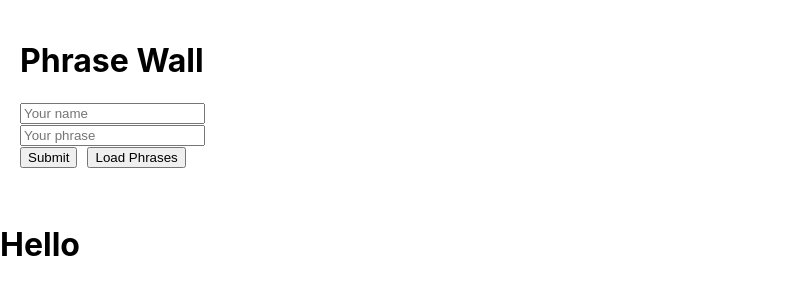
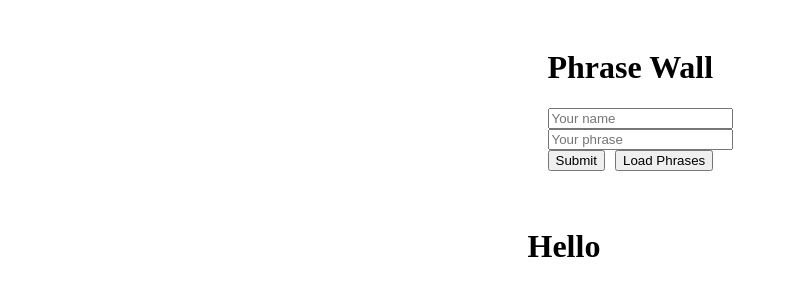
Before and after one commit to MichaelGalloway404/testReact, a React (Create React App) app: page / in a window 1280 px wide. Shown: the top 300 px of the page, without its empty margins (0-794 px from the left). Built offline with nearby package versions, Linux system fonts and the light colour scheme.

Commit message:
center display

```diff
--- a/src/index.css
+++ b/src/index.css
@@ -1,13 +1,4 @@
 body {
-  margin: 0;
-  font-family: -apple-system, BlinkMacSystemFont, 'Segoe UI', 'Roboto', 'Oxygen',
-    'Ubuntu', 'Cantarell', 'Fira Sans', 'Droid Sans', 'Helvetica Neue',
-    sans-serif;
-  -webkit-font-smoothing: antialiased;
-  -moz-osx-font-smoothing: grayscale;
+  display: flex;
+  justify-content: center;
 }
-
-code {
-  font-family: source-code-pro, Menlo, Monaco, Consolas, 'Courier New',
-    monospace;
-}
```
